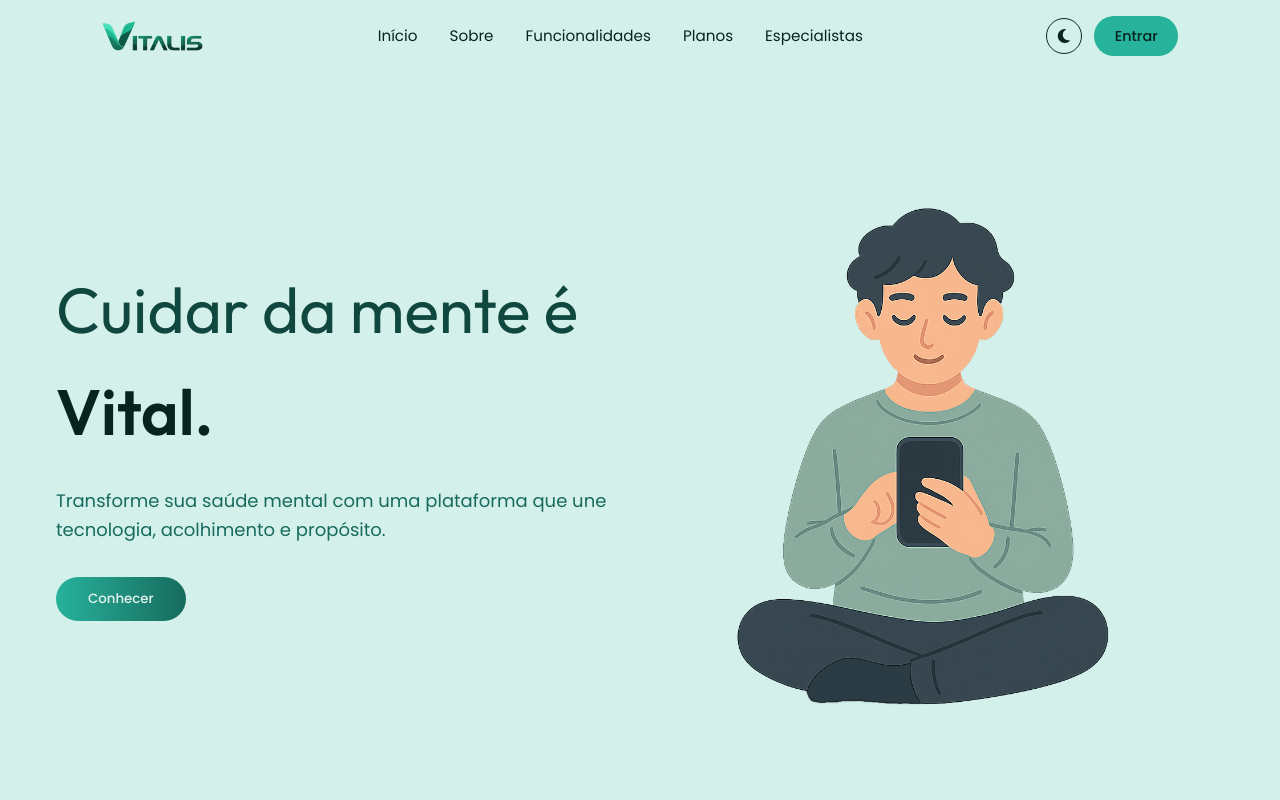
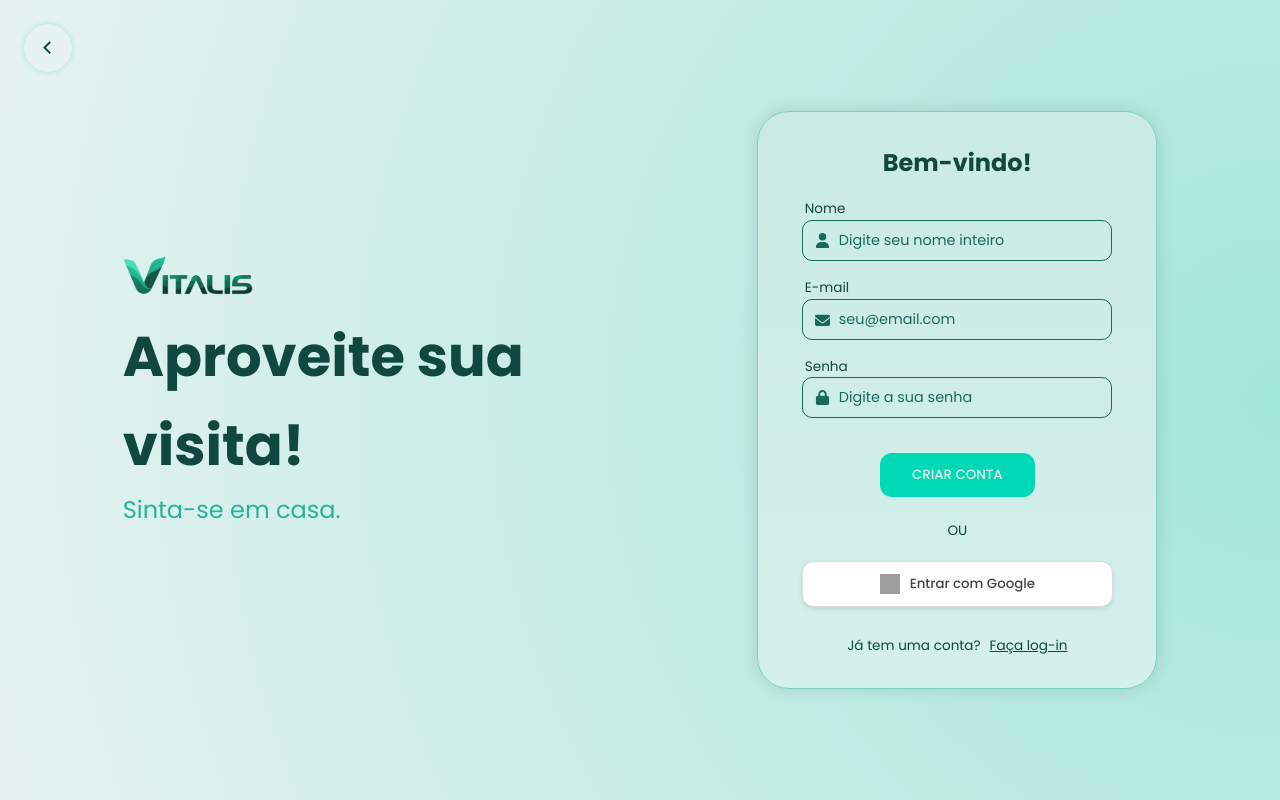
Before and after one commit to vitalis-app/vitalis-frontend, an Angular app: page /auth/cadastro in a window 1280 px wide. Before the commit this address led to /. Shown: the top 800 px of the page. Built offline with nearby package versions, Linux system fonts and the light colour scheme; grey boxes are pictures that could not be loaded.

Commit message:
Finalização do front-end da página de login

```diff
--- a/src/app/app-routing.module.ts
+++ b/src/app/app-routing.module.ts
@@ -44,7 +44,6 @@ const routes: Routes = [
       { path: 'configuracoes', component: ConfiguracoesComponent },
       { path: 'conta', component: ContaComponent },
       { path: 'estacao-vital', component: EstacaoVitalComponent },
-      { path: 'login', component: LoginComponent },
       { path: 'minha-jornada', component: MinhaJornadaComponent },
       { path: 'psicoapoio', component: PsicoapoioComponent },
     ],
@@ -55,7 +54,7 @@ const routes: Routes = [
     component: LoginPageLayoutComponent,
     children: [
       { path: 'auth/login', component: LoginComponent},
-      { path: 'auth/signin', component: CadastroComponent}
+      { path: 'auth/cadastro', component: CadastroComponent}
     ]
   },
 
--- a/src/app/site/components/navbar/navbar.component.html
+++ b/src/app/site/components/navbar/navbar.component.html
@@ -53,6 +53,11 @@
           Entrar
         </button>
       </a>
+      <a routerLink="/auth/cadastro">
+        <button class="btn-login">
+          Cadastrar-se
+        </button>
+      </a>
     </div>
   </nav>
 </header>
--- a/src/app/web-app/pages/auth/cadastro/cadastro.component.css
+++ b/src/app/web-app/pages/auth/cadastro/cadastro.component.css
@@ -1,13 +1,41 @@
-.auth-page-container {
+
+.voltar-btn{
+    left: 24px;
+    top: 24px;
+    position: fixed;
+    background: var(--verde-7);
+    color: var(--verde-00);
+    border: none;
+    border-radius: 50%;
+    width: 48px;
+    height: 48px;
+    box-shadow: 0 0 5px var(--verde-5);
+    z-index: 999;
+    transition: opacity 0.4s ease, transform 0.4s ease;
+    cursor:pointer;
+  }
+
+  .voltar-btn:hover {
+    cursor:pointer;
+  }
+
+  .voltar-btn a {
+    text-decoration: none;
+    font-size: 1.5rem;
+    text-align: center;
+    margin-right: 2px;
+  }
+  .auth-page-container {
     display: flex;
-    padding: 5rem 4rem;
     width: 100vw;
+    min-height: 100vh;
     height: 100vh;
     justify-content: space-evenly;
     background: radial-gradient(circle at right,
             var(--verde-5   ),
             var(--verde-7) 100%);
-    color: var(--verde-1)
+    color: var(--verde-1);
+    align-items: center;
 }
 
 /* Titulo/Lado Esquerdo */
@@ -15,7 +43,8 @@
     display: flex;
     flex-direction: column;
     justify-content: center;
-    max-width: 50%;
+    height: 100%;
+    width: 40%;
 }
 
 .text-title{
@@ -27,7 +56,7 @@
 }
 
 #vitalis-logo {
-    width: 100px;
+    width: 130px;
     height: auto;
     margin-bottom: 1rem;
 }
@@ -44,6 +73,7 @@
     flex-direction: column;
     align-items: center;
     box-shadow: 0 0 15px 2px var(--shadow-0);
+    border: solid 1px var(--verde-4);
 }
 
 .auth-panel p, a,
@@ -72,22 +102,21 @@ label {
     width: 85%;
     background-color: transparent;
     padding: 8px 8px 8px 36px; /* espaço para o ícone */
-    border: solid 2px var(--verde-4);
+    border: solid 1px var(--verde-2);
     border-radius: 10px;
     margin-bottom: 1rem;
     font-size: 0.9rem;
-    color: white;
   }
 
   .input-icon-wrapper input::placeholder {
-    color: var(--verde-4);
+    color: var(--verde-2);
   }
 
   .input-icon-wrapper .input-icon {
     position: absolute;
     left: 13px;
     top: 13px; /* valor ajustado manualmente */
-    fill: var(--verde-4);
+    fill: var(--verde-2);
     pointer-events: none;
     width: 15px;
     height: 15px;
--- a/src/app/web-app/pages/auth/cadastro/cadastro.component.html
+++ b/src/app/web-app/pages/auth/cadastro/cadastro.component.html
@@ -1,13 +1,20 @@
+<button class="voltar-btn">
+    <a routerLink="home">
+        <i class="ri-arrow-left-s-line"></i>
+    </a>
+</button>
+
+
 <div class="auth-page-container">
     <!-- Lado esquerdo da página -->
     <div class="auth-hero">
         <img id="vitalis-logo" src="\assets\imgs\vitalis.png" alt="">
         <div class="text-container">
             <h1 class="text-title">
-                Bem Vindo(a) de volta!
+                {{tituloAtual}}
             </h1>
             <p class="text-subtitle">
-                Entre para cultivar sua saúde mental e continuar sua jornada de bem-estar emocional.
+                {{subtituloAtual}}
             </p>
         </div>
     </div>
@@ -52,7 +59,7 @@
             </div>
 
         </div>
-        <a routerLink="/app">
+        <a routerLink="/auth/login">
             <button id="login-btn" href="">
                 CRIAR CONTA
             </button> <!-- verde-3 ou verde-10 -->
--- a/src/app/web-app/pages/auth/cadastro/cadastro.component.ts
+++ b/src/app/web-app/pages/auth/cadastro/cadastro.component.ts
@@ -6,5 +6,39 @@ import { Component } from '@angular/core';
   styleUrls: ['./cadastro.component.css']
 })
 export class CadastroComponent {
+    titulos: string[] = [
+      'Bem-vindo ao nosso site!',
+      'Esperamos que você tenha um ótimo dia!',
+      'Fique à vontade para explorar!',
+      'Estamos felizes em te ver por aqui!',
+      'Você é sempre bem-vindo!',
+      'Entre e faça parte da nossa comunidade',
+      'Aproveite sua visita!',
+      'Seja muito bem-vindo!'
+    ];
 
+    subtitulos: string[] = [
+      'Comece sua jornada agora mesmo.',
+      'Seu próximo passo começa aqui.',
+      'Estamos prontos para te ajudar.',
+      'Conte conosco sempre que precisar.',
+      'Tudo o que você precisa em um só lugar.',
+      'A melhor experiência começa aqui.',
+      'Sinta-se em casa.',
+      'Descubra o que preparamos pra você.',
+      'Aproveite cada detalhe do nosso site.'
+    ];
+
+    tituloAtual: string = '';
+    subtituloAtual: string = '';
+
+    ngOnInit(): void {
+      this.tituloAtual = this.sortearMensagem(this.titulos);
+      this.subtituloAtual = this.sortearMensagem(this.subtitulos);
+    }
+
+    sortearMensagem(texto: string[]): string {
+      const indice = Math.floor(Math.random() * texto.length);
+      return texto[indice];
+    }
 }
--- a/src/app/web-app/pages/auth/login/login.component.css
+++ b/src/app/web-app/pages/auth/login/login.component.css
@@ -1,13 +1,41 @@
+.voltar-btn{
+  left: 24px;
+  top: 24px;
+  position: fixed;
+  background: var(--verde-7);
+  color: var(--verde-00);
+  border: none;
+  border-radius: 50%;
+  width: 48px;
+  height: 48px;
+  box-shadow: 0 0 5px var(--verde-5);
+  z-index: 999;
+  transition: opacity 0.4s ease, transform 0.4s ease;
+  cursor:pointer;
+}
+
+.voltar-btn:hover {
+  cursor:pointer;
+}
+
+.voltar-btn a {
+  text-decoration: none;
+  font-size: 1.5rem;
+  text-align: center;
+  margin-right: 2px;
+}
+
 .auth-page-container {
   display: flex;
-    padding: 5rem 4rem;
   width: 100vw;
+  min-height: 100vh;
   height: 100vh;
   justify-content: space-evenly;
   background: radial-gradient(circle at right,
-            var(--verde-5   ),
+      var(--verde-5),
       var(--verde-7) 100%);
-    color: var(--verde-1)
+  color: var(--verde-1);
+  align-items: center;
 }
 
 /* Titulo/Lado Esquerdo */
@@ -15,13 +43,15 @@
   display: flex;
   flex-direction: column;
   justify-content: center;
-    max-width: 50%;
+  height: 100%;
+  width: 40%;
 }
 
-.text-title{
+.text-title {
   font-size: 3.5rem;
 }
-.text-subtitle{
+
+.text-subtitle {
   font-size: 1.5rem;
   color: var(--verde-3)
 }
@@ -44,16 +74,18 @@
   flex-direction: column;
   align-items: center;
   box-shadow: 0 0 15px 2px var(--shadow-0);
+  border: solid 1px var(--verde-4);
 }
 
-.auth-panel p, a,
+.auth-panel p,
+a,
 label {
   font-size: 0.85rem;
   color: var(--verde-1)
 }
 
 .text-container {
-    margin-bottom: 2rem;
+  margin-bottom: 1rem;
 }
 
 .inputs-container {
@@ -71,23 +103,24 @@ label {
   all: unset;
   width: 85%;
   background-color: transparent;
-    padding: 8px 8px 8px 36px; /* espaço para o ícone */
-    border: solid 2px var(--verde-4);
+  padding: 8px 8px 8px 36px;
+  /* espaço para o ícone */
+  border: solid 1px var(--verde-2);
   border-radius: 10px;
   margin-bottom: 1rem;
   font-size: 0.9rem;
-    color: white;
 }
 
 .input-icon-wrapper input::placeholder {
-    color: var(--verde-4);
+  color: var(--verde-2);
 }
 
 .input-icon-wrapper .input-icon {
   position: absolute;
   left: 13px;
-    top: 13px; /* valor ajustado manualmente */
-    fill: var(--verde-4);
+  top: 13px;
+  /* valor ajustado manualmente */
+  fill: var(--verde-2);
   pointer-events: none;
   width: 15px;
   height: 15px;
@@ -120,7 +153,7 @@ a[routerLink="/app"] {
 
 #login-btn {
   margin: 1.2rem 0;
-    background-color: var(--verde-3);
+  background-color: var(--verde-10);
   color: var(--verde-7);
   font-weight: 500;
   padding: 0.75rem 2rem;
@@ -196,21 +229,21 @@ a[routerLink="/app"] {
 }
 
 .checkbox-wrapper-37 .checkbox-box {
-    fill: #fff;
-    stroke: var(--verde-3);
+  fill: var(--branco);
+  stroke: var(--verde-2);
   stroke-dasharray: 800;
   stroke-dashoffset: 800;
   transition: stroke-dashoffset 0.6s ease-in;
 }
 
 .checkbox-wrapper-37 .checkbox-tick {
-    stroke: var(--verde-3);
+  stroke: var(--verde-2);
   stroke-dasharray: 172;
   stroke-dashoffset: 172;
   transition: stroke-dashoffset 0.6s ease-in;
 }
 
-  .checkbox-wrapper-37 input[type="checkbox"]:checked + .terms-label .checkbox-box,
-  .checkbox-wrapper-37 input[type="checkbox"]:checked + .terms-label .checkbox-tick {
+.checkbox-wrapper-37 input[type="checkbox"]:checked+.terms-label .checkbox-box,
+.checkbox-wrapper-37 input[type="checkbox"]:checked+.terms-label .checkbox-tick {
   stroke-dashoffset: 0;
 }
--- a/src/app/web-app/pages/auth/login/login.component.html
+++ b/src/app/web-app/pages/auth/login/login.component.html
@@ -1,13 +1,19 @@
+<button class="voltar-btn">
+    <a routerLink="home">
+        <i class="ri-arrow-left-s-line"></i>
+    </a>
+</button>
+
 <div class="auth-page-container">
     <!-- Lado esquerdo da página -->
     <div class="auth-hero">
         <img id="vitalis-logo" src="\assets\imgs\vitalis.png" alt="">
         <div class="text-container">
             <h1 class="text-title">
-                Bem Vindo(a) de volta!
+                {{tituloAtual}}
             </h1>
             <p class="text-subtitle">
-                Entre para cultivar sua saúde mental e continuar sua jornada de bem-estar emocional.
+                {{subtituloAtual}}
             </p>
         </div>
     </div>
@@ -46,27 +52,13 @@
                 <div class="checkbox-wrapper-37">
                     <input type="checkbox" name="checkbox" id="terms-checkbox-37" />
                     <label for="terms-checkbox-37" class="terms-label">
-                      <svg
-                        class="checkbox-svg"
-                        viewBox="0 0 200 200"
-                        fill="none"
-                        xmlns="http://www.w3.org/2000/svg"
-                      >
+                        <svg class="checkbox-svg" viewBox="0 0 200 200" fill="none" xmlns="http://www.w3.org/2000/svg">
                             <mask id="path-1-inside-1_476_5-37" fill="white">
                                 <rect width="200" height="200" />
                             </mask>
-                        <rect
-                          width="200"
-                          height="200"
-                          class="checkbox-box"
-                          stroke-width="40"
-                          mask="url(#path-1-inside-1_476_5-37)"
-                        />
-                        <path
-                          class="checkbox-tick"
-                          d="M52 111.018L76.9867 136L149 64"
-                          stroke-width="15"
-                        />
+                            <rect width="200" height="200" class="checkbox-box" stroke-width="40"
+                                mask="url(#path-1-inside-1_476_5-37)" />
+                            <path class="checkbox-tick" d="M52 111.018L76.9867 136L149 64" stroke-width="15" />
                         </svg>
                         <span class="label-text">Lembrar de mim</span>
                     </label>
@@ -89,7 +81,7 @@
         </button>
         <div class="signin">
             <p>Não tem uma conta ainda?</p>
-            <a href="auth/signin">Cadastre-se</a>
+            <a href="auth/cadastro">Cadastre-se</a>
         </div>
     </div>
 </div>
--- a/src/app/web-app/pages/auth/login/login.component.ts
+++ b/src/app/web-app/pages/auth/login/login.component.ts
@@ -6,5 +6,42 @@ import { Component } from '@angular/core';
   styleUrls: ['./login.component.css']
 })
 export class LoginComponent {
+  titulos: string[] = [
+    'Bem-vindo de volta.',
+    'Ótimo tê-lo conosco novamente.',
+    'Sua presença é sempre bem-vinda.',
+    'Que bom revê-lo por aqui.',
+    'Continuamos à sua disposição.',
+    'De volta ao seu painel.',
+    'Agradecemos sua confiança contínua.',
+    'É um prazer recebê-lo novamente.',
+    'Retorne ao que é importante.',
+    'Sua jornada continua conosco.'
+  ];
 
+  subtitulos: string[] = [
+    'Continue exatamente de onde parou.',
+    'Estamos prontos para atendê-lo.',
+    'Conte com a mesma qualidade de sempre.',
+    'Seus dados e preferências foram mantidos.',
+    'Progresso, inovação e suporte a um clique de distância.',
+    'A plataforma está pronta para você.',
+    'Soluções personalizadas, como sempre.',
+    'Sua experiência contínua é a nossa prioridade.',
+    'Acompanhe as novidades e continue evoluindo.',
+    'Estamos aqui para impulsionar seus próximos passos.'
+  ];
+
+  tituloAtual: string = '';
+  subtituloAtual: string = '';
+
+  ngOnInit(): void {
+    this.tituloAtual = this.sortearMensagem(this.titulos);
+    this.subtituloAtual = this.sortearMensagem(this.subtitulos);
+  }
+
+  sortearMensagem(texto: string[]): string {
+    const indice = Math.floor(Math.random() * texto.length);
+    return texto[indice];
+  }
 }
```
Also changed, not shown: 1 other file (tests, documents, lock files or other folders). Lines whose indentation alone changed are shown as unchanged.
